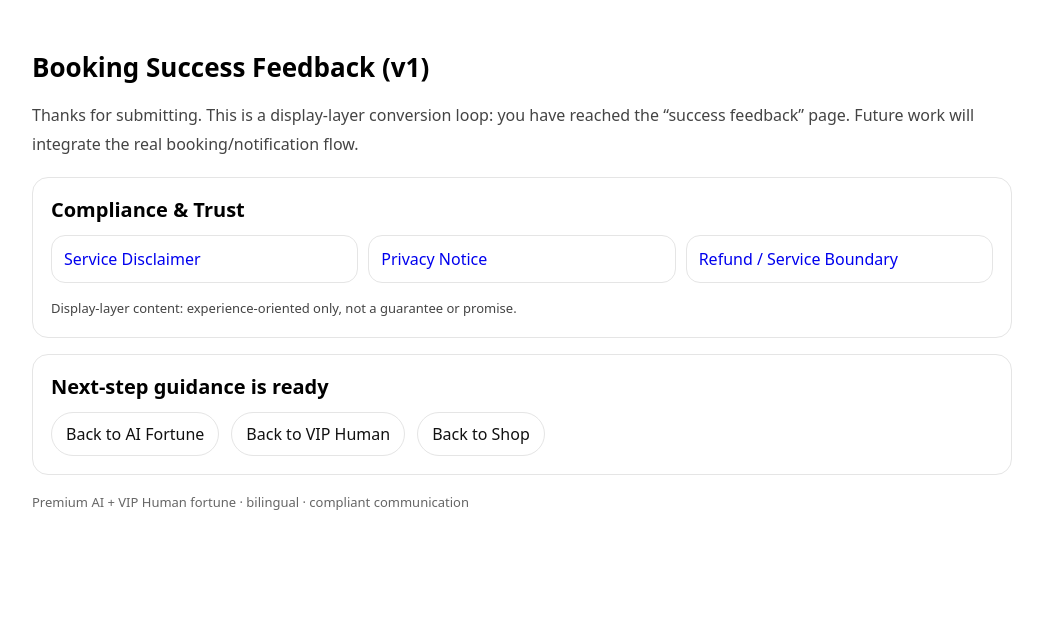
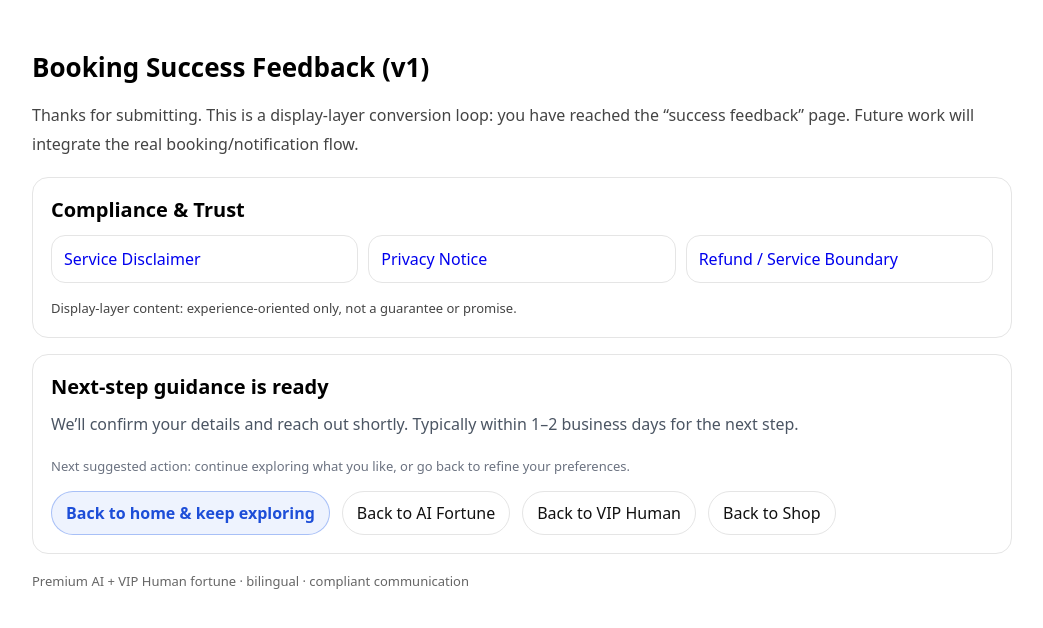
Before and after one commit to SmlnGH/proj_vx_wuq_0001, a Next.js app in the folder apps/web/: page /en/next/booking-success in a window 1280 px wide. Shown: the top 628 px of the page, without its empty margins (118-1161 px from the left). Built offline with nearby package versions, Linux system fonts and the light colour scheme.

Commit message:
feat: dev_batch_009 success page and hero polish

```diff
--- a/apps/web/src/app/[lang]/ai-tarot/page.tsx
+++ b/apps/web/src/app/[lang]/ai-tarot/page.tsx
@@ -16,7 +16,7 @@ export default function AiTarotPage({ params }: { params: { lang: Lang } }) {
         <h2 style={{ fontSize: 20, margin: 0 }}>{lang === 'zh' ? 'AI 占卜入口（展示层）' : 'AI Fortune Entry (Display Layer)'}</h2>
         <p style={{ marginTop: 10, color: '#444', lineHeight: 1.8 }}>
           {lang === 'zh'
-            ? '本页先交付高质量展示层与转化入口，后续接入主题选择与更完整的咨询闭环。'
+            ? 'AI 占卜以展示层方式先带你快速看到可能性；确认后再进入下一步。'
             : 'This page focuses on a high-quality display layer and conversion entry; future work will add theme selection and a fuller flow.'}
         </p>
         <div style={{ marginTop: 12, display: 'flex', gap: 12, flexWrap: 'wrap' }}>
--- a/apps/web/src/app/[lang]/next/booking-success/page.tsx
+++ b/apps/web/src/app/[lang]/next/booking-success/page.tsx
@@ -31,7 +31,36 @@ export default function BookingSuccessPage({ params }: { params: { lang: Lang }
       <LegalLinks lang={lang} />
       <section style={{ border: '1px solid #e5e5e5', borderRadius: 16, padding: 18, marginTop: 16 }}>
         <h2 style={{ fontSize: 20, margin: 0 }}>{copy.h1}</h2>
-        <div style={{ marginTop: 12, display: 'flex', gap: 12, flexWrap: 'wrap' }}>
+
+        <p style={{ marginTop: 10, color: '#4b5563', lineHeight: 1.8 }}>
+          {lang === 'zh'
+            ? '我们会在尽快确认你的信息后联系你。通常 1-2 个工作日内完成确认与下一步安排。'
+            : 'We’ll confirm your details and reach out shortly. Typically within 1–2 business days for the next step.'}
+        </p>
+
+        <div style={{ marginTop: 10, color: '#6b7280', fontSize: 13, lineHeight: 1.7 }}>
+          {lang === 'zh'
+            ? '下一步建议：继续浏览你感兴趣的方向，或直接返回对应入口完善偏好。'
+            : 'Next suggested action: continue exploring what you like, or go back to refine your preferences.'}
+        </div>
+
+        <div style={{ marginTop: 14, display: 'flex', gap: 12, flexWrap: 'wrap' }}>
+          <a
+            href={`/${lang}`}
+            style={{
+              border: '1px solid rgba(37,99,235,0.35)',
+              background: 'rgba(37,99,235,0.08)',
+              color: '#1d4ed8',
+              padding: '10px 14px',
+              borderRadius: 999,
+              textDecoration: 'none',
+              fontWeight: 800,
+            }}
+          >
+            {lang === 'zh' ? '返回首页继续浏览' : 'Back to home & keep exploring'}
+          </a>
+
+          <div style={{ display: 'flex', gap: 12, flexWrap: 'wrap' }}>
             <a href={`/${lang}/ai-tarot`} style={{ border: '1px solid #e5e5e5', color: '#111', padding: '10px 14px', borderRadius: 999, textDecoration: 'none' }}>
               {copy.backAi}
             </a>
@@ -42,6 +71,7 @@ export default function BookingSuccessPage({ params }: { params: { lang: Lang }
               {copy.backShop}
             </a>
           </div>
+        </div>
       </section>
     </ContentPageTemplate>
   );
--- a/apps/web/src/components/marketing/HeroSection.tsx
+++ b/apps/web/src/components/marketing/HeroSection.tsx
@@ -61,7 +61,7 @@ export default function HeroSection({ lang }: { lang: Lang }) {
                 fontSize: 14,
               }}
             >
-              {lang === 'zh' ? '预约咨询 →' : 'Book a consultation →'}
+              {lang === 'zh' ? '立即预约咨询 →' : 'Book a consultation →'}
             </a>
             <a
               href={`/${lang}/shop`}
@@ -84,7 +84,7 @@ export default function HeroSection({ lang }: { lang: Lang }) {
         <div>
           <LanguageSwitcher lang={lang} />
           <div style={{ marginTop: 10, fontSize: 12, color: '#6b7280', textAlign: 'right' }}>
-            {lang === 'zh' ? '简洁流程 · 隐私优先' : 'Simple flow · Privacy-first'}
+            {lang === 'zh' ? '轻量流程 · 隐私优先' : 'Light flow · Privacy-first'}
           </div>
         </div>
       </div>
```
Lines whose indentation alone changed are shown as unchanged.
